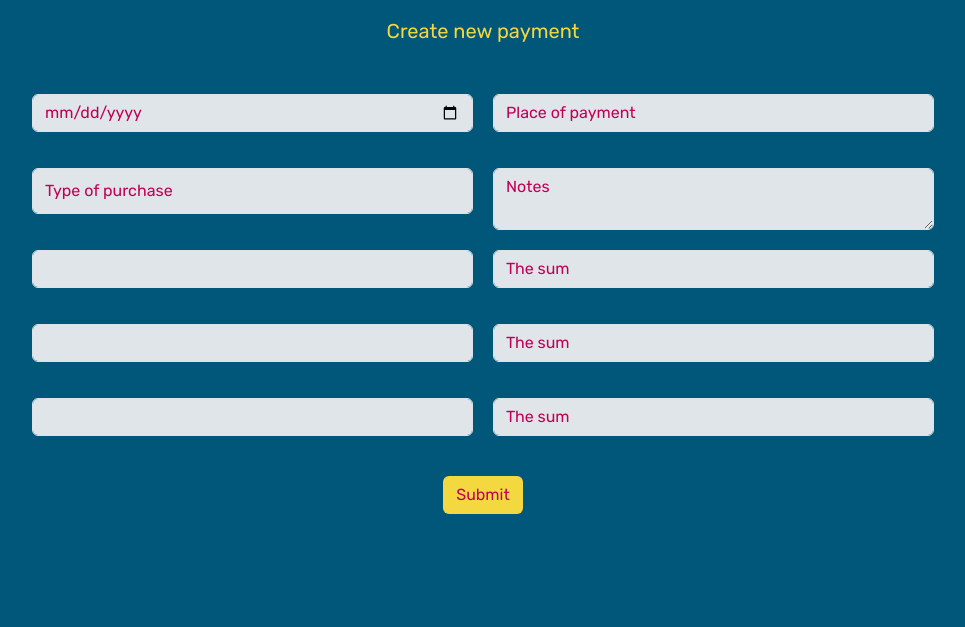
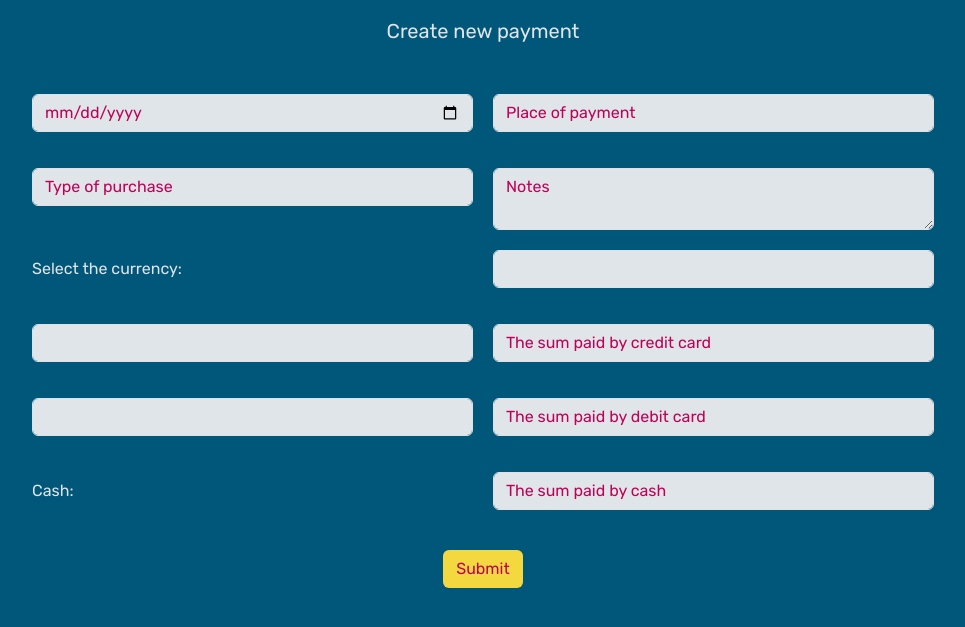
Before and after one commit to basnaly/expenses, a Django app: page /create_payment in a window 1280 px wide. Shown: the part 74-701 px from the top of the page, without its empty margins (157-1122 px from the left). Run offline with Django 4.2, Linux system fonts and the light colour scheme; the visitor is signed in with stand-in values (Sample User, id 1); data comes from the database, SQL or seed files in the repository; data that the repository does not hold is empty.

Commit message:
Add currency in payment form and in create payment function, styling

```diff
--- a/expenses/forms.py
+++ b/expenses/forms.py
@@ -53,9 +53,9 @@ class PaymentForm(forms.Form):
     place = forms.CharField(widget=forms.TextInput(attrs={'placeholder': 'Place of payment', 'class': 'form-control mb-3'}), label='')
     purchase_type = forms.CharField(widget=forms.TextInput(attrs={'placeholder': 'Type of purchase', 'class': 'form-control mb-3'}), label='')
     note = forms.CharField(widget=forms.Textarea(attrs={'placeholder': 'Notes', 'rows': 2, 'class': 'form-control'}), required=False, label='')
+    currency = forms.CharField(widget=forms.Select(attrs={'class': 'form-control select-data mb-3'}, choices=[]), required=False, label='Select the currency')
     credit_card = forms.CharField(widget=forms.Select(attrs={'placeholder': 'Select the credit card', 'class': 'form-control select-data mb-3'}, choices=[]), required=False, label='')
-    credit_card_amount = forms.FloatField(widget=forms.NumberInput(attrs={'placeholder': 'The sum', 'class': 'form-control mb-3'}), required=False, label='')
-    cash = forms.CharField(widget=forms.Select(attrs={'placeholder': 'Select the type of cash', 'class': 'form-control select-data mb-3'}, choices=[]), required=False, label='')
-    cash_amount = forms.FloatField(widget=forms.NumberInput(attrs={'placeholder': 'The sum', 'class': 'form-control mb-3'}), required=False, label='')
+    credit_card_amount = forms.FloatField(widget=forms.NumberInput(attrs={'placeholder': 'The sum paid by credit card', 'class': 'form-control mb-3'}), required=False, label='')
     debit_card = forms.CharField(widget=forms.Select(attrs={'placeholder': 'Select the debit card', 'class': 'form-control select-data mb-3'}, choices=[]), required=False, label='')
-    debit_card_amount = forms.FloatField(widget=forms.NumberInput(attrs={'placeholder': 'The sum', 'class': 'form-control mb-3'}), required=False, label='')
+    debit_card_amount = forms.FloatField(widget=forms.NumberInput(attrs={'placeholder': 'The sum paid by debit card', 'class': 'form-control mb-3'}), required=False, label='')
+    cash_amount = forms.FloatField(widget=forms.NumberInput(attrs={'placeholder': 'The sum paid by cash', 'class': 'form-control mb-3'}), required=False, label='Cash')
--- a/expenses/static/styles.css
+++ b/expenses/static/styles.css
@@ -25,6 +25,7 @@ body {
     display: grid;
     grid-template-columns: 1fr 1fr;
     gap: 20px;
+    align-items: baseline;
 }
 
 .btn {
--- a/expenses/templates/expenses/payment.html
+++ b/expenses/templates/expenses/payment.html
@@ -4,7 +4,7 @@
 {% block body %}
 
     <div class="container d-flex flex-column justify-content-center">
-        <div class="text-center fs-5 mb-5" style="color: var(--dark-yellow)">
+        <div class="text-center fs-5 mb-5">
             Create new payment
         </div>
 
--- a/expenses/views.py
+++ b/expenses/views.py
@@ -609,8 +609,8 @@ def create_payment(request):
     user_credit_cards = CreditCard.objects.filter(owner=user).values('card_name', 'id')
     credit_card_options = [(el['id'], el['card_name']) for el in user_credit_cards]
 
-    user_cash = Cash.objects.filter(owner=user).values('currency', 'id')
-    cash_options = [(el['id'], el['currency']) for el in user_cash]
+    user_currencies = Currency.objects.filter(owner=user).values('currency_name', 'id')
+    currency_options = [(el['id'], el['currency_name']) for el in user_currencies]
 
     user_debit_cards = DebitCard.objects.filter(owner=user).values('card_name', 'id')
     debit_card_options = [(el['id'], el['card_name']) for el in user_debit_cards]
@@ -618,7 +618,7 @@ def create_payment(request):
     if request.method == 'GET':
         form = PaymentForm()
         form.fields['credit_card'].widget.choices = credit_card_options
-        form.fields['cash'].widget.choices = cash_options
+        form.fields['currency'].widget.choices = currency_options
         form.fields['debit_card'].widget.choices = debit_card_options
         return render(request, "expenses/payment.html", {
             "form": form,
@@ -633,16 +633,39 @@ def create_payment(request):
             purchase_type = form.cleaned_data.get("purchase_type")
             credit_card = form.cleaned_data.get("credit_card")
             credit_card_amount = form.cleaned_data.get("credit_card_amount")
-            cash = form.cleaned_data.get("cash")
+            currency = form.cleaned_data.get("currency")
             cash_amount = form.cleaned_data.get("cash_amount")
             note = form.cleaned_data.get("note")
             debit_card = form.cleaned_data.get("debit_card")
-            debit_card_amount = form.cleaned_data.get("debit_card_amount")
+            debit_card_amount = form.cleaned_data.get("debit_card_amount", 0)
 
             # get object of CreditCard or Cash by id (foreign key)
             user_credit_card = CreditCard.objects.get(owner=user, id=credit_card)
             user_debit_card = DebitCard.objects.get(owner=user, id=debit_card)
-            user_cash = Cash.objects.get(owner=user, id=cash)
+            user_currency = Currency.objects.get(owner=user, id=currency)
+            user_cash = Cash.objects.get(owner=user, currency=user_currency)
+
+            if debit_card_amount and int(currency) != user_debit_card.currency.id:
+                messages.error(request, "Selected currency doesn't match the currency of the debit card!")
+                return render(request, "expenses/payment.html", {
+                    "form": form,
+                    "payments": user_payments
+                })
+
+            if debit_card_amount and float(debit_card_amount) > user_debit_card.reminder:
+                messages.error(request, "You don't have enough money on your debit card!")
+                return render(request, "expenses/payment.html", {
+                    "form": form,
+                    "payments": user_payments
+                })
+
+            if cash_amount and float(cash_amount) > user_cash.reminder:
+                messages.error(request, "You don't have enough cash!")
+                return render(request, "expenses/payment.html", {
+                    "form": form,
+                    "payments": user_payments
+                })
+
             try:
                 new_payment = Payment.objects.create(
                     payment_date = payment_date,
@@ -650,6 +673,7 @@ def create_payment(request):
                     purchase_type = purchase_type,
                     credit_card = user_credit_card,
                     credit_card_amount = credit_card_amount,
+                    currency = user_currency,
                     cash = user_cash,
                     cash_amount = cash_amount,
                     note = note,
@@ -658,10 +682,15 @@ def create_payment(request):
                     owner = user
                 )
                 new_payment.save()
+
                 if debit_card_amount:
-                    user_debit_card.reminder = int(user_debit_card.reminder) - int(debit_card_amount)
+                    user_debit_card.reminder = user_debit_card.reminder - float(debit_card_amount)
                     user_debit_card.save()
-                    print(user_debit_card.reminder)
+
+                if cash_amount:
+                    user_cash.reminder = user_cash.reminder - float(cash_amount)
+                    user_cash.save()
+
             except IntegrityError as e:
                 print(e)
                 messages.error(request, "Something went wrong. Try again later.")
```
